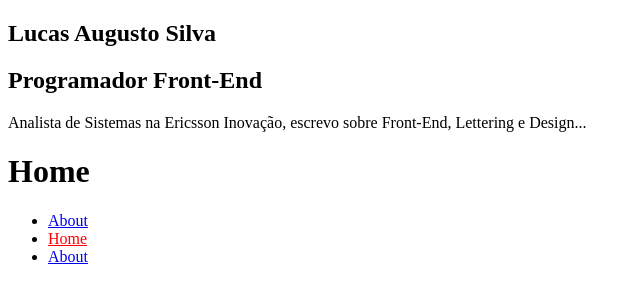
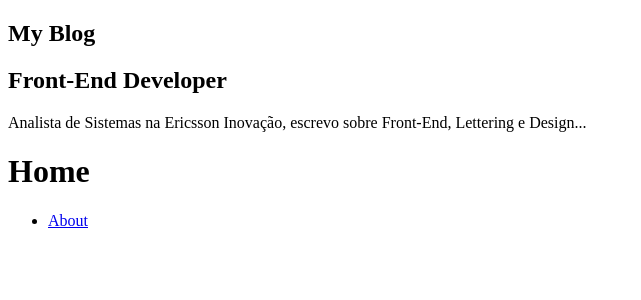
Before and after one commit to noriskii/my-blog-gatsby-course, a Gatsby site: page / in a window 1280 px wide. Shown: the whole page, without its empty margins (0-641 px from the left). Built offline with nearby package versions, Linux system fonts and the light colour scheme; Gatsby itself is replaced by a stand-in of ours.

Commit message:
Some Fixes and First Use of GraphQL

```diff
--- a/gatsby-config.js
+++ b/gatsby-config.js
@@ -1,7 +1,8 @@
 module.exports = {
   siteMetadata: {
     title: `My Blog`,
-    description: `A Blog about front-end development and other cool stuff.`,
+    position: "Front-End Developer",
+    description: `Analista de Sistemas na Ericsson Inovação, escrevo sobre Front-End, Lettering e Design...`,
     author: `@lucksaug`,
   },
   plugins: [
--- a/package.json
+++ b/package.json
@@ -19,6 +19,7 @@
     "react-helmet": "^5.2.1"
   },
   "devDependencies": {
+    "cross-env": "^7.0.0",
     "prettier": "^1.19.1"
   },
   "keywords": [
@@ -28,6 +29,7 @@
   "scripts": {
     "build": "gatsby build",
     "develop": "gatsby develop",
+    "develop-playground": "cross-env GATSBY_GRAPHQL_IDE=playground gatsby develop",
     "format": "prettier --write \"**/*.{js,jsx,json,md}\"",
     "start": "npm run develop",
     "serve": "gatsby serve",
--- a/src/components/Profile/index.js
+++ b/src/components/Profile/index.js
@@ -1,13 +1,28 @@
-import React from 'react'
+import React from 'react';
+import { StaticQuery, graphql } from 'gatsby';
 
 const Profile = () => (
-  <div className="Profile-wrapper">
-    <h1>Lucas Augusto Silva</h1>
-    <h2>Programador Front-End</h2>
-    <p>
-      Analista de Sistemas na Ericsson Inovação, escrevo sobre Front-End, Lettering e Design...
-    </p>
-  </div>
+  <StaticQuery
+    query={graphql`
+      query MySiteMetadata {
+        site {
+          siteMetadata {
+            title
+            position
+            description
+          }
+        }
+      }
+    `}
+    render={({ site: { siteMetadata: { title, position, description }}}) => (
+      <div className="Profile-wrapper">
+        <h1>{title}</h1>
+        <h2>{position}</h2>
+        <p>{description}</p>
+      </div>
+    )}
+  />
+
 );
 
 export default Profile;
--- a/src/pages/index.js
+++ b/src/pages/index.js
@@ -9,10 +9,6 @@
     <SEO title="Home" />
     <h1>Home</h1>
     <ul>
-      <li><a href="/about">About</a></li>
-      <li>
-        <Link to="/" activeStyle={{color: 'red'}}>Home</Link>
-      </li>
       <li>
         <Link to="/about">About</Link>
       </li>
```
Also changed, not shown: 1 other file.
